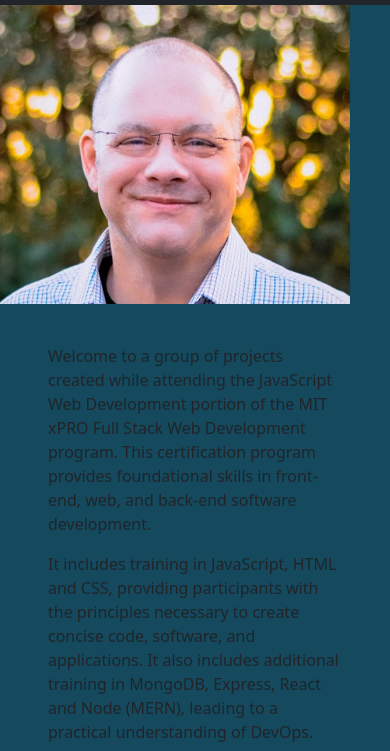
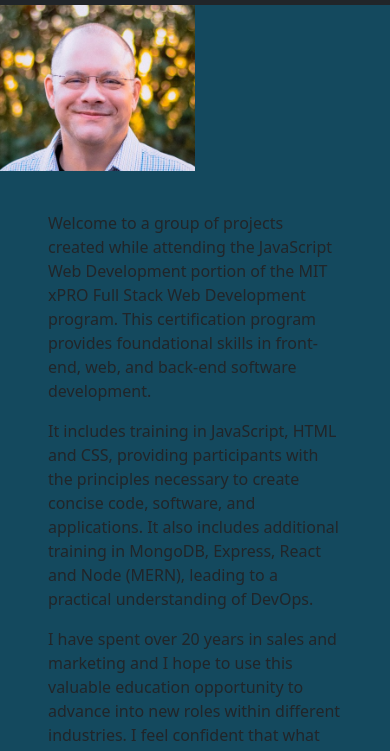
Before and after one commit to MNsfleming/MNsfleming.github.io, a plain HTML site: page index.html in a window 390 px wide. Shown: the part 91-842 px from the top of the page. Drawn offline with nearby package versions, Linux system fonts and the light colour scheme; files that its build step writes are made by us from their sources.

Commit message:
Update index.html

```diff
--- a/index.html
+++ b/index.html
@@ -38,7 +38,7 @@
 
     <body>
       <div class="clearfix">
-        <img src="photo.jpg" width="350" class="col-md-6 float-md-end mb-4 ms-md-4" alt="Steve's Image">
+        <img src="photo.jpg" width="50%" class="col-md-6 float-md-end mb-4 ms-md-4" alt="Steve's Image">
         <div class="col-md-6 px-5">
 
         <p id="bio">
```
